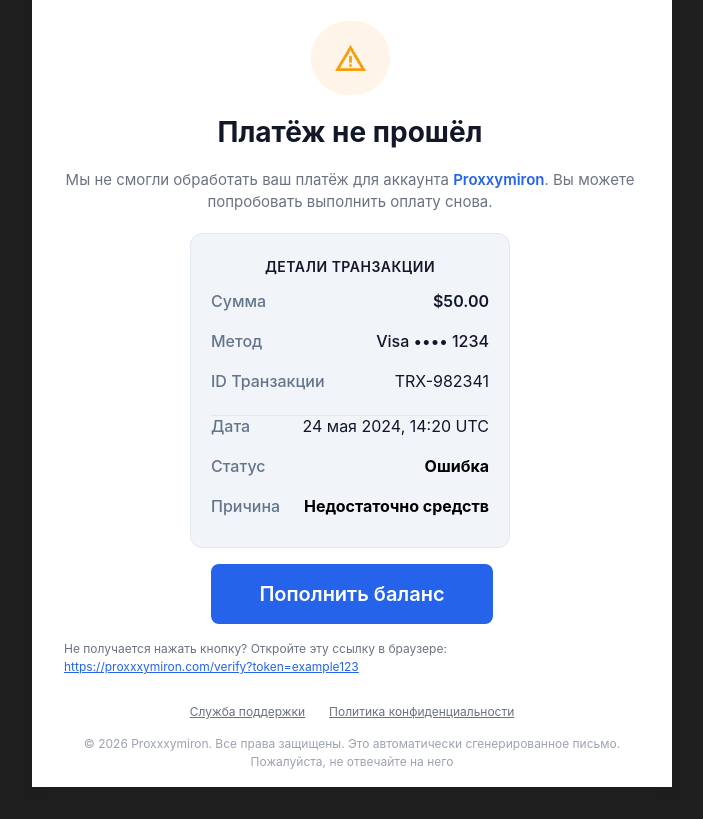
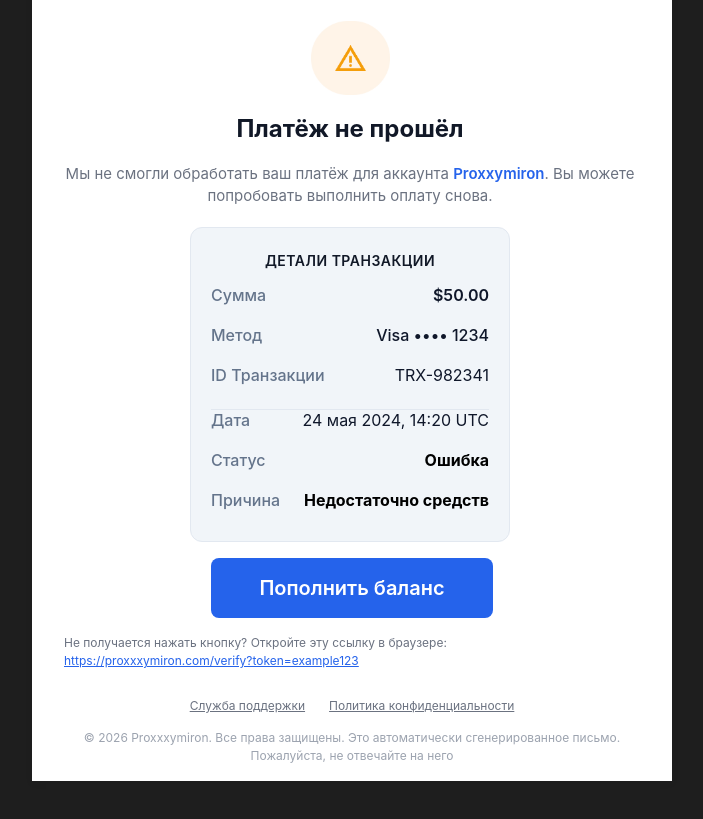
Before and after one commit to Cheshereu/proxy-faild-2, a plain HTML site: page index.html in a window 1280 px wide. Shown: the part 124-943 px from the top of the page, without its empty margins (288-991 px from the left). Drawn offline with Linux system fonts and the light colour scheme; a web font is replaced by a local one.

Commit message:
Add files via upload

```diff
--- a/proxy-faild.css
+++ b/proxy-faild.css
@@ -106,10 +106,11 @@
 }
 
 .fail-title {
-    font-size: 28px;
+    font-size: 24px;
     font-weight: 700;
     color: #111827;
     margin-bottom: 20px;
+    line-height: 28px;
 }
 
 .fail-message {
```
